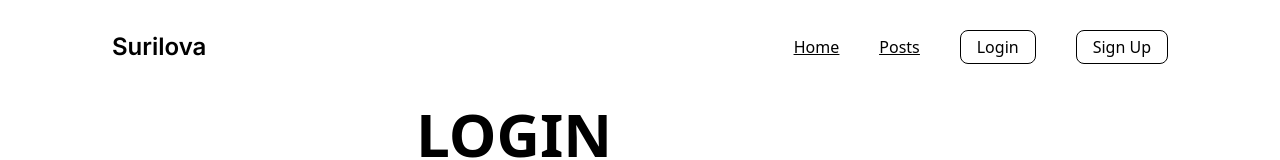
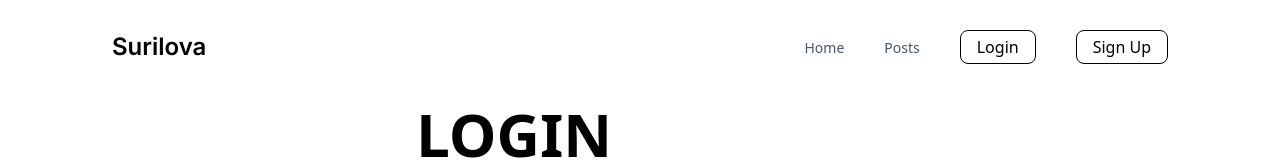
Before and after one commit to helen25sur/blog-frontend, a React (Vite) app: page /login in a window 1280 px wide. Shown: the top 160 px of the page. Built offline with nearby package versions, Linux system fonts and the light colour scheme; no server answers.

Commit message:
fix: add underline under links in Navigation

```diff
--- a/src/components/Navigation.jsx
+++ b/src/components/Navigation.jsx
@@ -1,7 +1,8 @@
-import { Link } from "react-router-dom";
+import { NavLink, useLocation } from "react-router-dom";
 
 export default function Navigation({ isLoggedIn, setIsLoggedIn, link }) {
   // console.log(isLoggedIn);
+  const location = useLocation();
 
   const logoutHandler = async () => {
     setIsLoggedIn(false);
@@ -18,45 +19,55 @@ export default function Navigation({ isLoggedIn, setIsLoggedIn, link }) {
       if (response.ok) {
         // Очищуємо локальний стейт (наприклад, context або redux)
         // І перенаправляємо на головну або сторінку логіну
-        window.location.href = '/login';
+        window.location.href = '/login'; // use navigate('/') if using react-router's useNavigate
       }
     } catch (err) {
       console.error('Logout error:', err);
     }
   };
 
+  const getLinkClass = (isActive) =>
+    `text-sm font-medium transition-colors relative py-1 ${isActive
+      ? 'text-gray-900 font-semibold after:absolute after:bottom-0 after:left-0 after:w-full after:h-[2px] after:bg-black'
+      : 'text-gray-600 hover:text-gray-900'
+    }`;
+
+  const isPostsActive =
+    location.pathname.startsWith('/posts') &&
+    location.pathname !== '/posts/add-post';
+
   return (
     <nav className="flex justify-between width-full mb-10 items-center">
       <div className="logo">
         <h2 className="font-[Inter] text-2xl font-semibold leading-7">
-          <Link to="/">Surilova</Link>
+          <NavLink to="/">Surilova</NavLink>
         </h2>
       </div>
       <ul className="flex items-center gap-10">
-        <li className="underline">
-          <Link to="/">Home</Link>
+        <li>
+          <NavLink end className={({ isActive }) => getLinkClass(isActive)} to="/">Home</NavLink>
         </li>
-        <li className="underline">
-          <Link to="/posts">Posts</Link>
+        <li>
+          <NavLink className={() => getLinkClass(isPostsActive)} to="/posts">Posts</NavLink>
         </li>
         {isLoggedIn && (
-          <li className="underline">
-            <Link to="/posts/add-post">Add Post</Link>
+          <li>
+            <NavLink className={({ isActive }) => getLinkClass(isActive)} to="/posts/add-post">Add Post</NavLink>
           </li>
         )}
         {!isLoggedIn && (
           <li className="border border-solid rounded-lg ">
-            <Link className="px-4 py-1 block w-full h-full" to="/login">Login</Link>
+            <NavLink className="px-4 py-1 block w-full h-full" to="/login">Login</NavLink>
           </li>
         )}
         {!isLoggedIn && (
           <li className="border border-solid rounded-lg">
-            <Link className="px-4 py-1 block w-full h-full" to="/signup">Sign Up</Link>
+            <NavLink className="px-4 py-1 block w-full h-full" to="/signup">Sign Up</NavLink>
           </li>
         )}
         {isLoggedIn && (
           <li className="border border-solid rounded-lg">
-            <Link className="px-4 py-1 block w-full h-full" to="/logout" onClick={logoutHandler}>Logout</Link>
+            <NavLink className="px-4 py-1 block w-full h-full" to="/logout" onClick={logoutHandler}>Logout</NavLink>
           </li>
         )}
       </ul>
```
